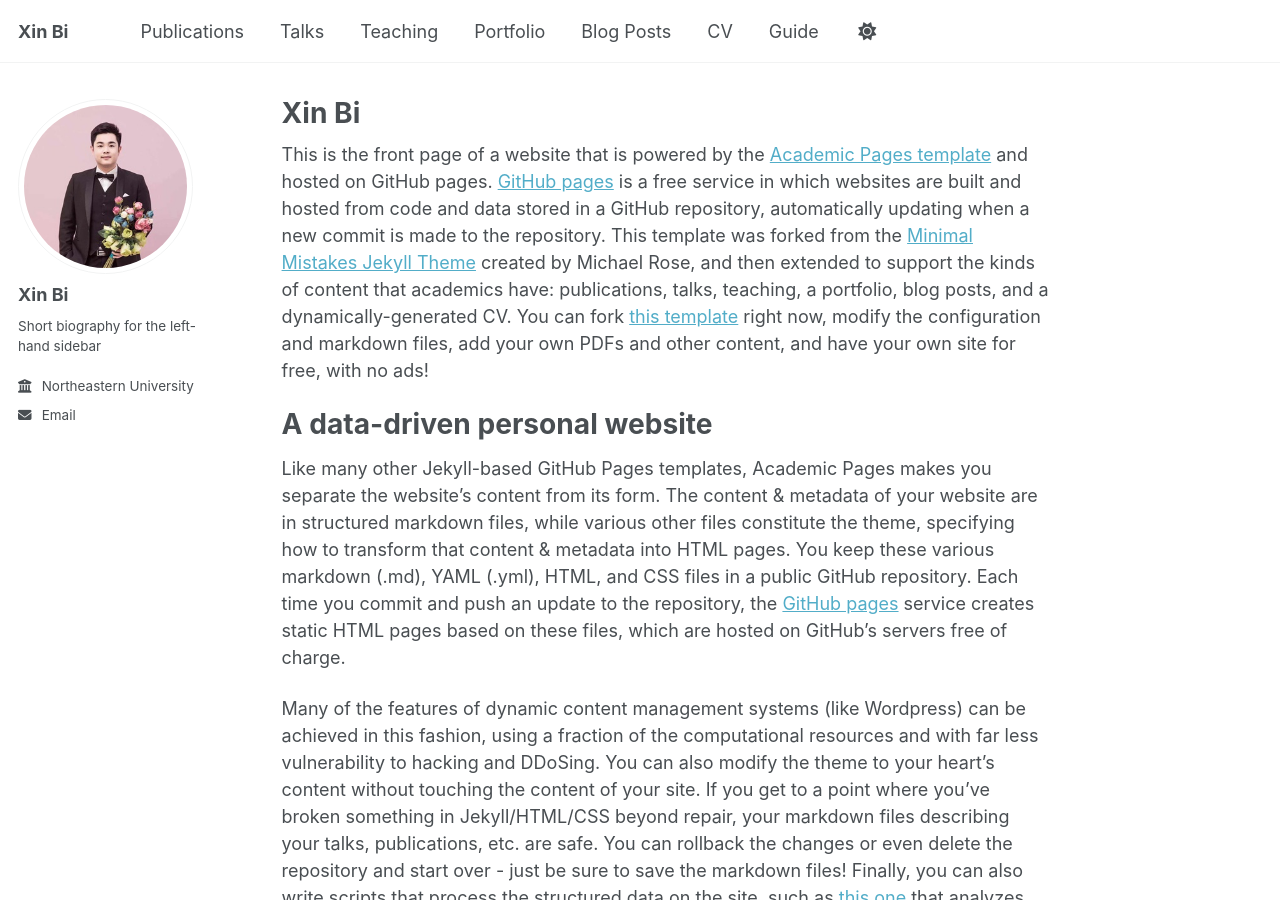
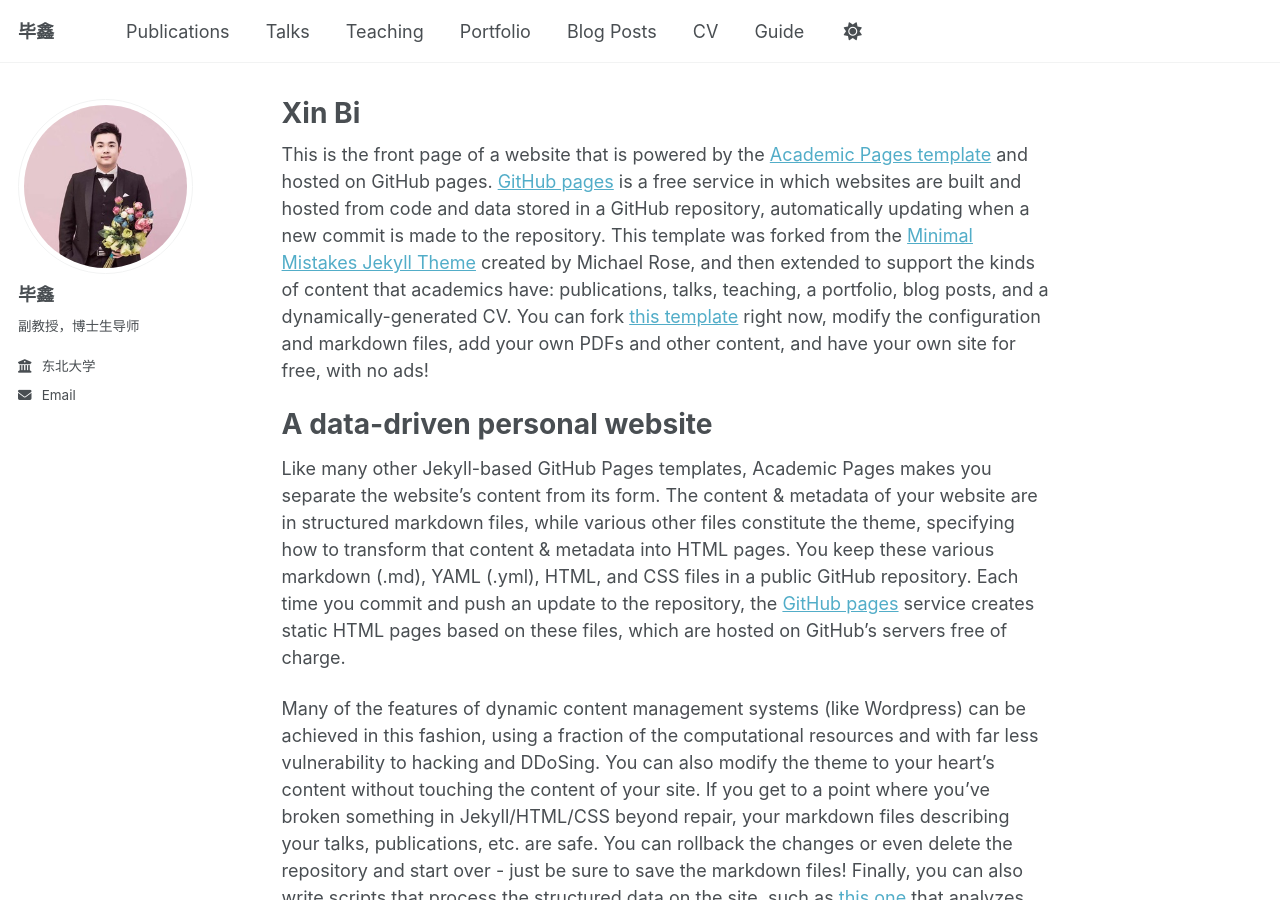
Before and after one commit to IDME-AI/IDME-AI.github.io, a Jekyll site: the page built from _pages/about.md, in a window 1280 px wide and 900 px high. Built offline with Jekyll 4.4.1, drawn with Linux system fonts in a browser that asks for light colours.

Commit message:
Initial commit

```diff
--- a/_config.yml
+++ b/_config.yml
@@ -9,7 +9,7 @@
 # Basic Site Settings
 locale                   : "en-US"
 site_theme               : "default"
-title                    : "Xin Bi"
+title                    : "毕鑫"
 title_separator          : "-"
 name                     : &name "Your Name"
 description              : &description "personal description"
@@ -23,10 +23,10 @@ repository               : "andlight13/andlight13.github.io"
 author:
   # Biographic information
   avatar           : "profile.png"
-  name             : "Xin Bi"
+  name             : "毕鑫"
   pronouns         : # example: "she/her"
-  bio              : "Short biography for the left-hand sidebar"
-  employer         : "Northeastern University"
+  bio              : "副教授，博士生导师"
+  employer         : "东北大学"
   email            : "bixin@mail.neu.edu.cn"
 
   # Academic websites
```
